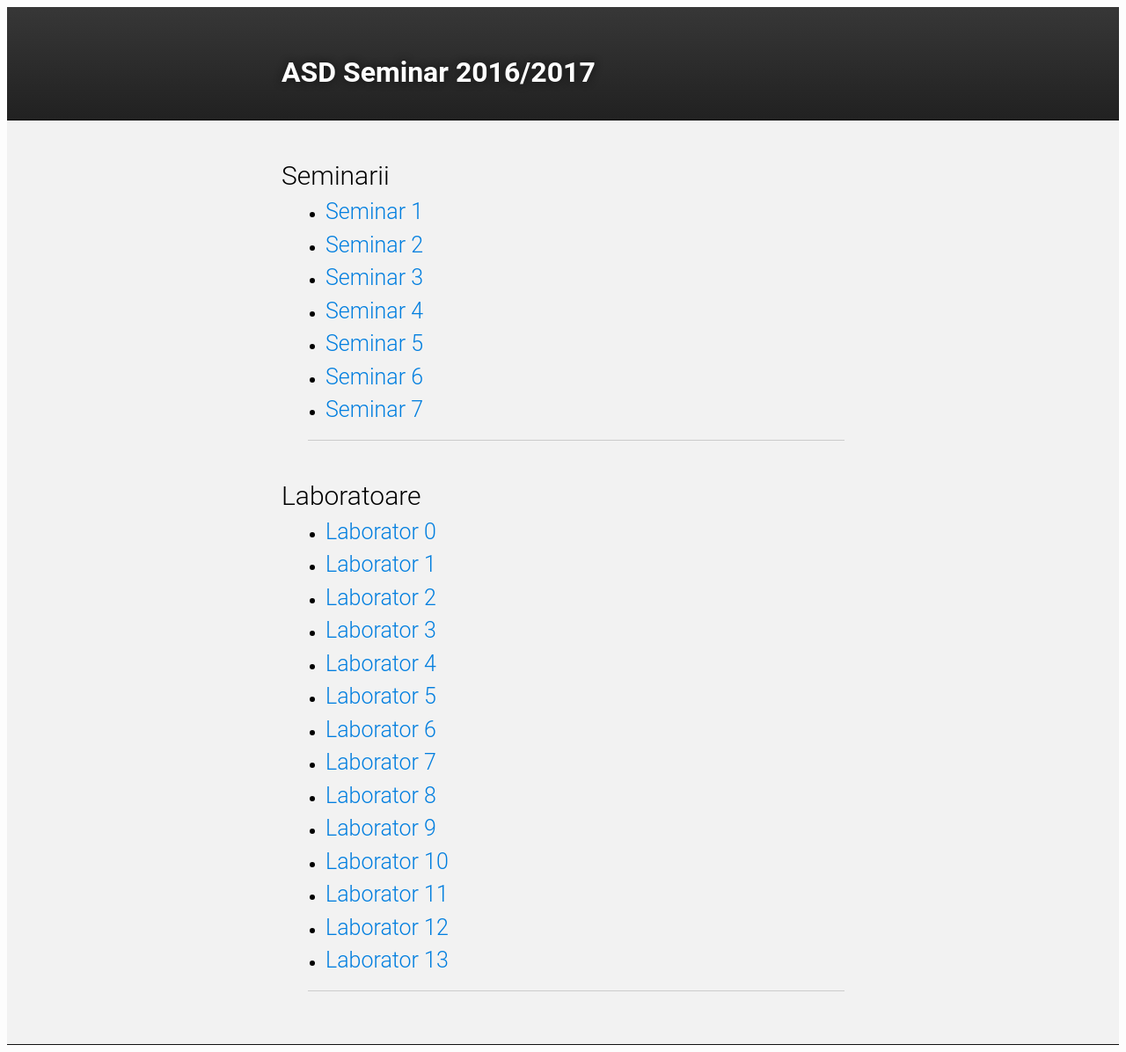
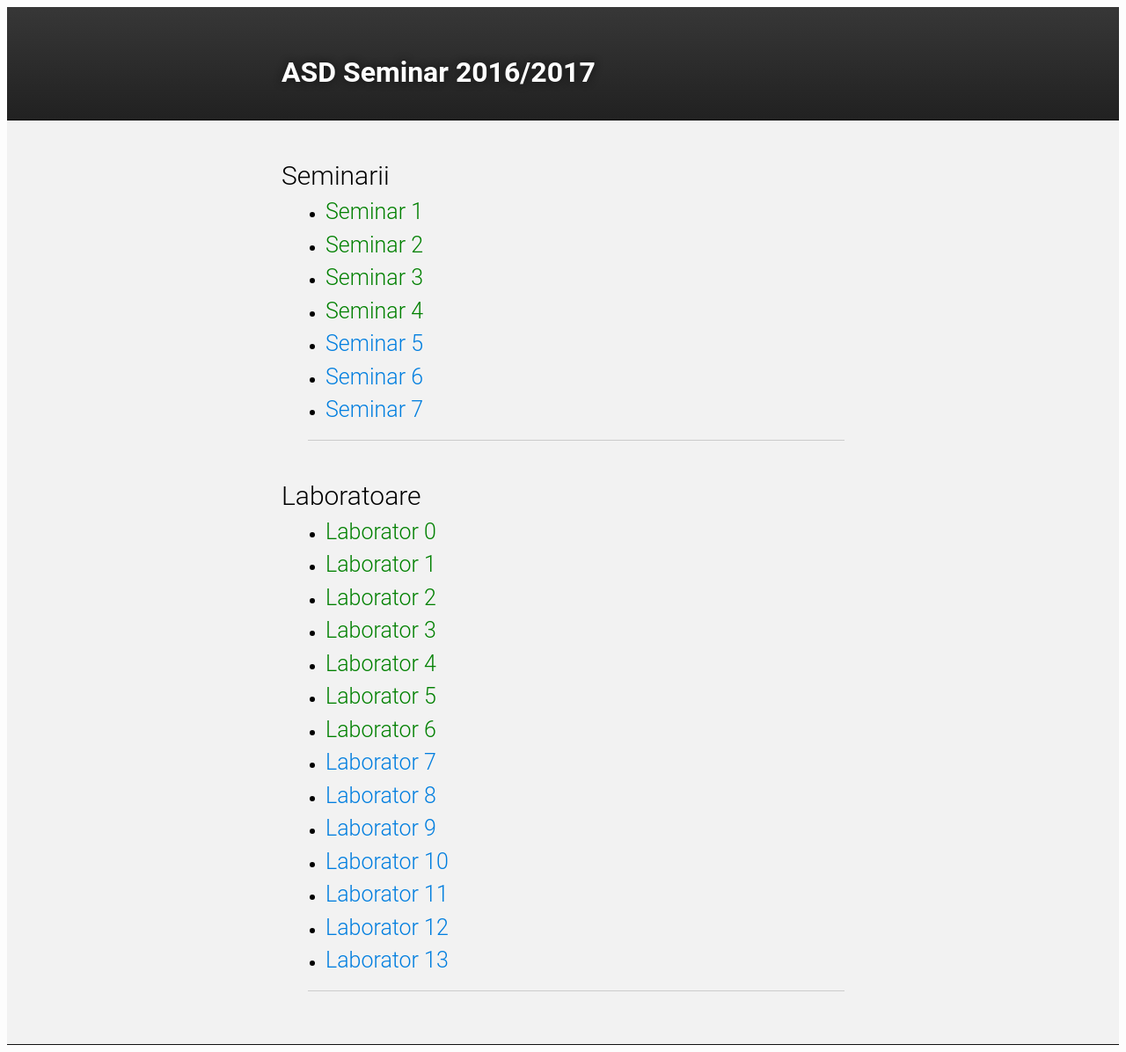
Before and after one commit to IuliaDuta/ASD, a Jekyll site: the page built from index.html, in a window 1280 px wide. Shown: the whole page at 88% size. Built offline with Jekyll 4.4.1, drawn with Linux system fonts in a browser that asks for light colours.

Commit message:
Update index.html

```diff
--- a/index.html
+++ b/index.html
@@ -10,22 +10,22 @@ layout: default
           <div class="item">
             <ul>
                 <li>
-                    <a href="Seminarii/Seminar1">
+                    <a href="Seminarii/Seminar1" style="color:green;">
                         Seminar 1 <p> cozi, stive, complexitate </p>
                     </a>
                 </li>
                 <li>
-                    <a href="Seminarii/Seminar2">
+                    <a href="Seminarii/Seminar2" style="color:green;">
                         Seminar 2 <p> sortari, batog, rmq </p>
                     </a>
                 </li>
                 <li>
-                    <a href="Seminarii/Seminar3">
+                    <a href="Seminarii/Seminar3" style="color:green;">
                          Seminar 3 <p> Cautare binara, RMQ </p>
                     </a>
                 </li>
                 <li>
-                    <a href="Seminarii/Seminar4">
+                    <a href="Seminarii/Seminar4" style="color:green;">
                         Seminar 4 <p> AVL, Heapuri </p>
                     </a>
                 </li>
@@ -54,37 +54,37 @@ layout: default
           <div class="item">
             <ul>
                 <li>
-                    <a href="Laboratoare/Laborator0">
+                    <a href="Laboratoare/Laborator0" style="color:green;">
                         Laborator 0 <p> Ciurul lui Erathostene, Alg Euclid, Factorizare </p>
                     </a>
                 </li>
                 <li>
-                    <a href="Laboratoare/Laborator1">
+                    <a href="Laboratoare/Laborator1" style="color:green;">
                         Laborator 1 <p> stive, cozi, deque </p>
                     </a>
                 </li>
                 <li>
-                    <a href="Laboratoare/Laborator2">
+                    <a href="Laboratoare/Laborator2" style="color:green;">
                         Laborator 2 <p> sortari, batog </p>
                     </a>
                 </li>
                 <li>
-                    <a href="Laboratoare/Laborator3">
+                    <a href="Laboratoare/Laborator3" style="color:green;" >
                         Laborator 3 <p> Smenul lui mars, exp in timp log, exp de matrici </p>
                     </a>
                 </li>
                 <li>
-                    <a href="Laboratoare/Laborator4">
+                    <a href="Laboratoare/Laborator4" style="color:green;">
                         Laborator 4 <p> cautare binara, ternara, RMQ </p>
                     </a>
                 </li>
                 <li>
-                    <a href="Laboratoare/Laborator5">
+                    <a href="Laboratoare/Laborator5" style="color:green;">
                         Laborator 5 <p> sdo </p>
                     </a>
                 </li>
                 <li>
-                    <a href="Laboratoare/Laborator6">
+                    <a href="Laboratoare/Laborator6" style="color:green;">
                         Laborator 6 <p> heap, heapsort </p>
                     </a>
                 </li>
```
